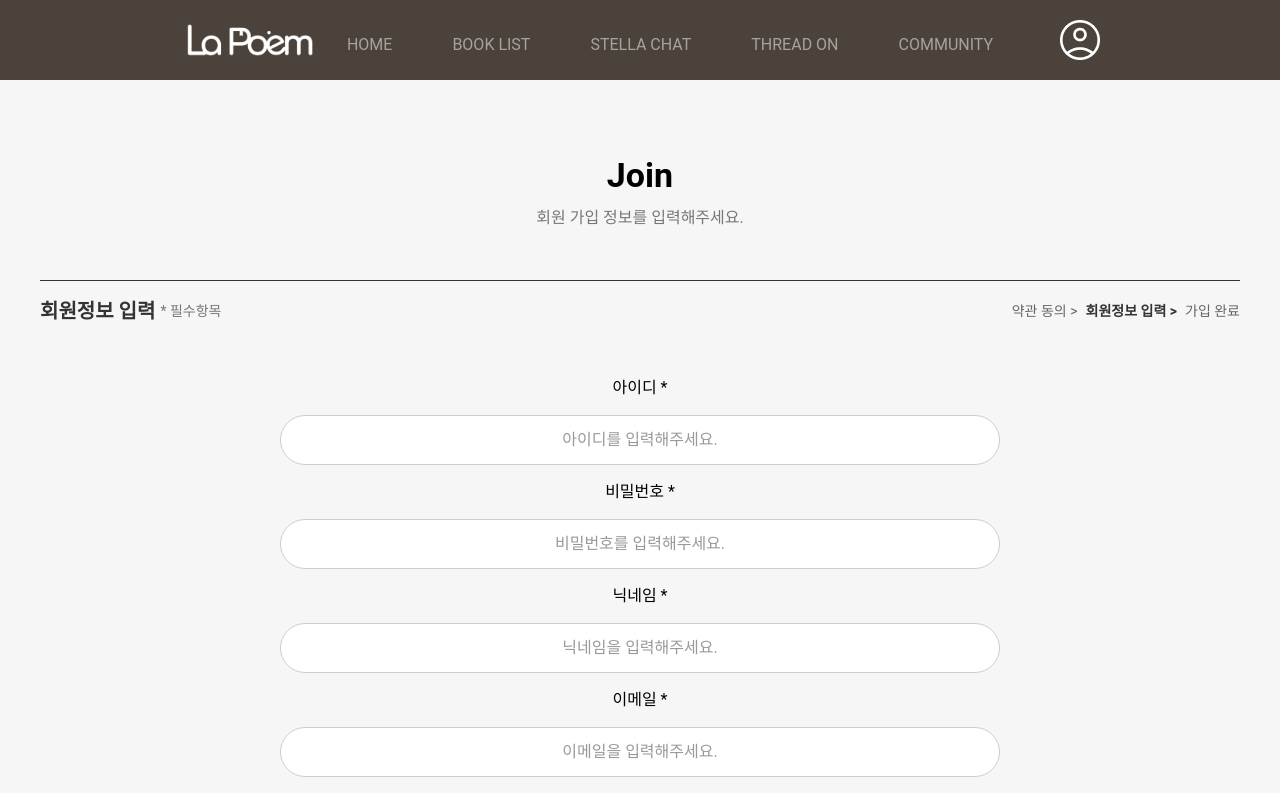
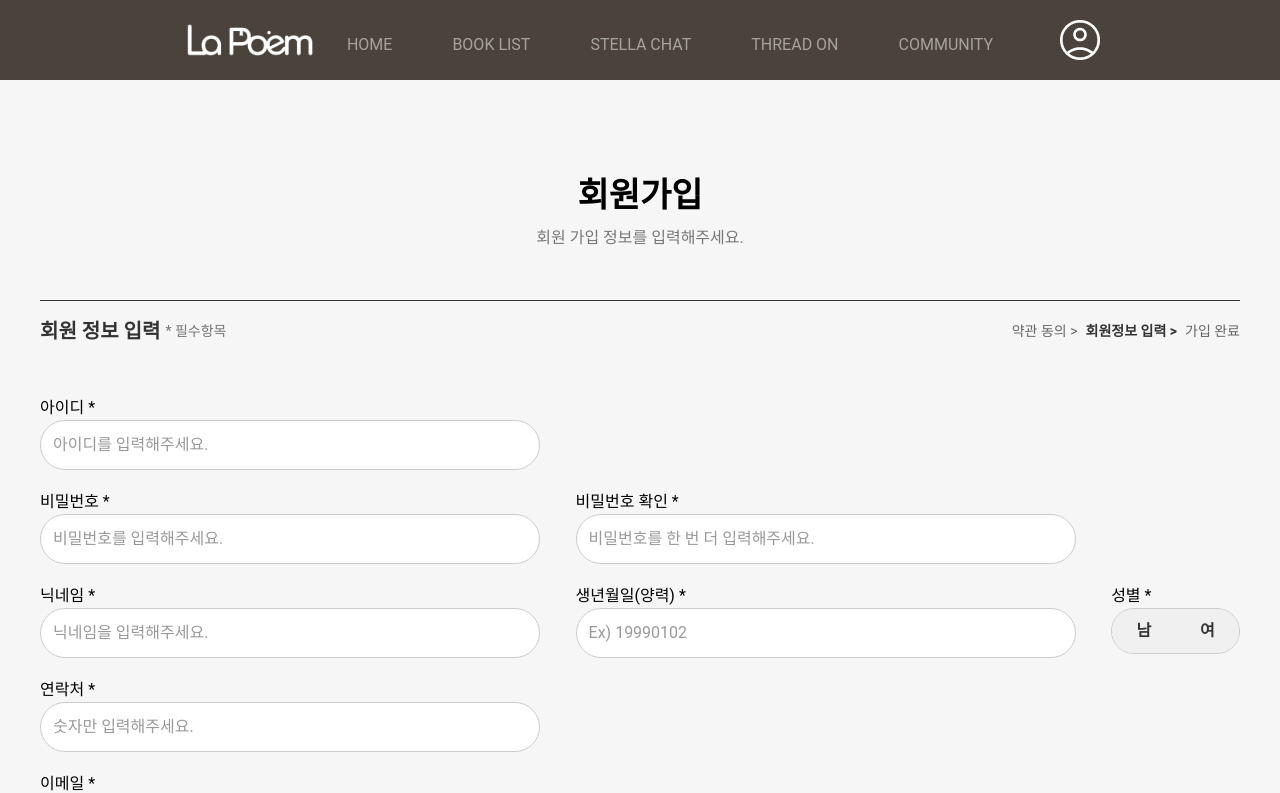
Before and after one commit to lollipopwyn/proj_lapoem_front, a React (Create React App) app: page /join in a window 1280 px wide. Shown: the top 793 px of the page. Built offline with nearby package versions, Linux system fonts and the light colour scheme.

Commit message:
241111_feat_Join_검증기능 수정 및 UI수정_구본세

```diff
--- a/src/components/Auth/Join.css
+++ b/src/components/Auth/Join.css
@@ -1,42 +1,49 @@
-/* join.css */
 .join_container {
   width: 100%;
   max-width: 1200px;
   margin: 0 auto;
   padding-top: 50px;
   text-align: center;
-  padding-top:150px
-}
-
-.join_title {
-  font-size: 2rem;
-  font-weight: bold;
-  color: #333;
-  margin-bottom: 10px;
-}
-
-.join_description {
-  font-size: 1rem;
-  color: #666;
-  margin-bottom: 30px;
+  margin-top: 120px;
 }
 
 .join_form {
   display: flex;
   flex-direction: column;
-  gap: 15px;
-  align-items: center;
+  gap: 20px;
+}
+
+.input_row {
+  display: flex;
+  justify-content: space-between;
+  gap: 20px;
+  align-items: flex-start;
+  /* 위쪽 정렬로 모든 항목이 일관되게 정렬됨 */
+}
+
+.input_group {
+  flex: 2;
+  display: flex;
+  flex-direction: column;
+  align-items: flex-start;
+  width: 100%;
+}
+
+.gender_group {
+  flex: 0.5;
 }
 
 .join_input {
-  width: 60%;
+  width: 100%;
+  max-width: 500px;
+  /* 입력 필드 크기 제한 */
   padding: 12px;
   font-size: 1rem;
   border: 1px solid #ccc;
   border-radius: 30px;
-  text-align: center;
+  text-align: left;
   outline: none;
-
+  box-sizing: border-box;
 }
 
 .join_input:focus {
@@ -47,8 +54,10 @@
   display: flex;
   gap: 0;
   border: 1px solid #ccc;
-  border-radius: 20px;
+  border-radius: 30px;
   overflow: hidden;
+  width: 100%;
+  max-width: 500px;
 }
 
 .gender_button {
@@ -61,19 +70,15 @@
   font-weight: bold;
   color: #333;
 }
+
 .gender_button.active {
   background-color: #333;
   color: #fff;
 }
-.gender_button:first-child {
-  border-radius: 20px 0 0 20px;
-}
 
-.gender_button:last-child {
-  border-radius: 0 20px 20px 0;
-}
 .join_button {
-  width: 60%;
+  width: 50%;
+  /* 버튼 크기 제한 */
   padding: 12px;
   font-size: 1rem;
   font-weight: bold;
@@ -82,6 +87,7 @@
   cursor: pointer;
   color: white;
   background-color: #4c4039;
+  margin: 0 auto;
   margin-top: 10px;
 }
 
--- a/src/components/Auth/Join.js
+++ b/src/components/Auth/Join.js
@@ -9,6 +9,7 @@ function Join() {
   const [form_data, set_form_data] = useState({
     member_id: '',
     member_password: '',
+    confirm_password: '',
     member_nickname: '',
     member_email: '',
     member_phone: '',
@@ -16,12 +17,7 @@ function Join() {
     member_birth_date: '',
   });
 
-  const [error, set_error] = useState(null);
-  const [phoneError, setPhoneError] = useState(null);
-  const [idError, setIdError] = useState(null);
-  const [birthDateError, setBirthDateError] = useState(null);
-  const [genderError, setGenderError] = useState(null);
-  const [requiredErrors, setRequiredErrors] = useState({});
+  const [errors, set_errors] = useState({});
 
   const navigate = useNavigate();
   const location = useLocation();
@@ -29,66 +25,87 @@ function Join() {
 
   const handle_change = (e) => {
     const { name, value } = e.target;
+    const updatedErrors = { ...errors };
 
-    if (name === 'member_phone') {
-      const isValidPhone = /^[0-9]*$/.test(value);
-      if (!isValidPhone) {
-        setPhoneError('숫자만 입력해 주세요.');
-        return;
-      } else {
-        setPhoneError(null);
-      }
+    // 아이디 검사
+    if (name === 'member_id') {
+      const isValidId = /^[a-z0-9]+$/.test(value); // 영어 소문자와 숫자만 허용
+      updatedErrors.member_id = isValidId ? null : '아이디는 영어 소문자와 숫자만 입력 가능합니다.';
     }
 
-    if (name === 'member_id') {
-      const isValidId = /^[a-z0-9]*$/.test(value);
-      if (!isValidId) {
-        setIdError('아이디는 영어 소문자와 숫자만 입력 가능합니다.');
-        return;
-      } else {
-        setIdError(null);
-      }
+    // 이메일 형식 검사
+    if (name === 'member_email') {
+      const isValidEmail = /^[a-zA-Z0-9._%+-]+@[a-zA-Z0-9.-]+\.[a-zA-Z]{2,}$/.test(value);
+      updatedErrors.member_email = isValidEmail ? null : '이메일 형식이 맞지 않습니다.';
     }
 
+    // 전화번호 검사
+    if (name === 'member_phone') {
+      const isValidPhone = /^[0-9]*$/.test(value) && value.length <= 11;
+      updatedErrors.member_phone = isValidPhone ? null : '전화번호 형식에 맞지 않습니다. 숫자만 입력해 주세요.';
+    }
+
+    // 비밀번호 검사
+    if (name === 'member_password') {
+      const isValidPassword = /^(?=.*[A-Z])(?=.*[!@#$%^&*])[A-Za-z\d!@#$%^&*]{8,}$/.test(value);
+      updatedErrors.member_password = isValidPassword
+        ? null
+        : '비밀번호는 대문자 1개, 특수문자 1개를 포함하고 8자리 이상이어야 합니다.';
+    }
+
+    // 비밀번호 확인 검사
+    if (name === 'confirm_password') {
+      updatedErrors.confirm_password = value === form_data.member_password ? null : '비밀번호가 일치하지 않습니다.';
+    }
+
+    // 닉네임 검사
+    if (name === 'member_nickname') {
+      updatedErrors.member_nickname = value ? null : '닉네임을 입력해주세요.';
+    }
+
+    // 생년월일 검사 (8자리 숫자)
     if (name === 'member_birth_date') {
-      const isValidDate = /^[0-9]{0,8}$/.test(value); // 최대 8자리 숫자만 허용
-      set_form_data({ ...form_data, [name]: value });
-      if (!isValidDate || value.length !== 8) {
-        setBirthDateError('8자리로 입력해 주세요.');
-      } else {
-        setBirthDateError(null);
+      const isValidDate = /^[0-9]{8}$/.test(value);
+      updatedErrors.member_birth_date = isValidDate ? null : '생년월일을 올바르게 입력해 주세요.';
     }
-      return;
+
+    // 성별 검사
+    if (name === 'member_gender') {
+      updatedErrors.member_gender = value ? null : '성별을 선택해 주세요.';
     }
 
     set_form_data({ ...form_data, [name]: value });
-    setRequiredErrors({ ...requiredErrors, [name]: false });
+    set_errors(updatedErrors);
   };
 
   const handleGenderSelect = (gender) => {
     set_form_data({ ...form_data, member_gender: gender });
-    setGenderError(null);
-    setRequiredErrors({ ...requiredErrors, member_gender: false });
+    set_errors({ ...errors, member_gender: null });
   };
 
   const handle_submit = async (e) => {
     e.preventDefault();
 
     // 필수 필드가 비어있는지 확인
-    const errors = {};
-    if (!form_data.member_id) errors.member_id = '아이디를 입력해주세요.';
-    if (!form_data.member_password) errors.member_password = '비밀번호를 입력해주세요.';
-    if (!form_data.member_nickname) errors.member_nickname = '닉네임을 입력해주세요.';
-    if (!form_data.member_email) errors.member_email = '이메일을 입력해주세요.';
-    if (!form_data.member_gender) errors.member_gender = '성별을 선택해 주세요.';
+    const validationErrors = {};
+    if (!form_data.member_id) validationErrors.member_id = '아이디를 입력해주세요.';
+    if (!form_data.member_password) validationErrors.member_password = '비밀번호를 입력해주세요.';
+    if (!form_data.confirm_password) validationErrors.confirm_password = '비밀번호 확인을 입력해주세요.';
+    if (!form_data.member_nickname) validationErrors.member_nickname = '닉네임을 입력해주세요.';
+    if (!form_data.member_email) validationErrors.member_email = '이메일을 입력해주세요.';
+    if (!form_data.member_gender) validationErrors.member_gender = '성별을 선택해 주세요.';
     if (!form_data.member_birth_date || form_data.member_birth_date.length !== 8) {
-      errors.member_birth_date = '생년월일을 올바르게 입력해 주세요.';
+      validationErrors.member_birth_date = '생년월일을 올바르게 입력해 주세요.';
+    }
+    if (form_data.member_password !== form_data.confirm_password) {
+      validationErrors.confirm_password = '비밀번호가 일치하지 않습니다.';
     }
 
-    setRequiredErrors(errors);
+    set_errors(validationErrors);
 
-    if (Object.keys(errors).length > 0) {
-      return; // 필수 필드가 비어 있으면 제출 중지
+    // 에러가 있으면 제출 중지
+    if (Object.keys(validationErrors).length > 0) {
+      return;
     }
 
     try {
@@ -106,13 +123,13 @@ function Join() {
       }
 
       alert(response.data.message);
-      set_error(null);
+      set_errors({});
       navigate('/login');
     } catch (error) {
       if (error.response && error.response.data) {
-        set_error(error.response.data.message);
+        set_errors({ submit: error.response.data.message });
       } else {
-        set_error('회원가입 중 네트워크 오류가 발생했습니다.');
+        set_errors({ submit: '회원가입 중 네트워크 오류가 발생했습니다.' });
       }
     }
   };
@@ -120,69 +137,81 @@ function Join() {
   return (
     <div className="join_container">
       <PageHeader
-        title="Join"
+        title="회원가입"
         description="회원 가입 정보를 입력해주세요."
-        step_title="회원정보 입력"
+        error_message={errors.submit}
+        step_title="회원 정보 입력"
         steps={['약관 동의', '회원정보 입력', '가입 완료']}
         is_required={true}
-        active_step={1}
+        active_step={1} // 현재 페이지에 해당하는 단계 인덱스
       />
       <form onSubmit={handle_submit} className="join_form">
+        <div className="input_group">
           <p>아이디 *</p>
           <input
             type="text"
             name="member_id"
             placeholder="아이디를 입력해주세요."
             onChange={handle_change}
-          required
             className="join_input"
           />
-        {idError && <p className="error_message">{idError}</p>}
-        {requiredErrors.member_id && <p className="error_message">{requiredErrors.member_id}</p>}
+          {errors.member_id && <p className="error_message">{errors.member_id}</p>}
+        </div>
 
+        <div className="input_row">
+          <div className="input_group">
             <p>비밀번호 *</p>
             <input
               type="password"
               name="member_password"
               placeholder="비밀번호를 입력해주세요."
               onChange={handle_change}
-          required
               className="join_input"
             />
-        {requiredErrors.member_password && <p className="error_message">{requiredErrors.member_password}</p>}
+            {errors.member_password && <p className="error_message">{errors.member_password}</p>}
+          </div>
 
+          <div className="input_group">
+            <p>비밀번호 확인 *</p>
+            <input
+              type="password"
+              name="confirm_password"
+              placeholder="비밀번호를 한 번 더 입력해주세요."
+              onChange={handle_change}
+              className="join_input"
+            />
+            {errors.confirm_password && <p className="error_message">{errors.confirm_password}</p>}
+          </div>
+          <div className="input_group gender_group"></div>
+        </div>
+
+        <div className="input_row">
+          <div className="input_group">
             <p>닉네임 *</p>
             <input
               type="text"
               name="member_nickname"
               placeholder="닉네임을 입력해주세요."
               onChange={handle_change}
-          required
               className="join_input"
             />
-        {requiredErrors.member_nickname && <p className="error_message">{requiredErrors.member_nickname}</p>}
+            {errors.member_nickname && <p className="error_message">{errors.member_nickname}</p>}
+          </div>
 
-        <p>이메일 *</p>
-        <input
-          type="email"
-          name="member_email"
-          placeholder="이메일을 입력해주세요."
-          onChange={handle_change}
-          required
-          className="join_input"
-        />
-        {requiredErrors.member_email && <p className="error_message">{requiredErrors.member_email}</p>}
-
-        <p>전화번호</p>
+          <div className="input_group">
+            <p>생년월일(양력) *</p>
             <input
               type="text"
-          name="member_phone"
-          placeholder="숫자만 입력해주세요."
+              name="member_birth_date"
+              placeholder="Ex) 19990102"
               onChange={handle_change}
               className="join_input"
+              maxLength={8}
             />
-        {phoneError && <p className="error_message">{phoneError}</p>}
+            {errors.member_birth_date && <p className="error_message">{errors.member_birth_date}</p>}
+          </div>
 
+          <div className="input_group gender_group">
             <p>성별 *</p>
             <div className="gender_select_group">
               <button
@@ -200,28 +229,40 @@ function Join() {
                 여
               </button>
             </div>
-        {genderError && <p className="error_message">{genderError}</p>}
-        {requiredErrors.member_gender && <p className="error_message">{requiredErrors.member_gender}</p>}
+            {errors.member_gender && <p className="error_message">{errors.member_gender}</p>}
+          </div>
+        </div>
 
-        <p>생년월일 *</p>
+        <div className="input_group">
+          <p>연락처 *</p>
           <input
             type="text"
-          name="member_birth_date"
-          placeholder="Ex) 19990102"
+            name="member_phone"
+            placeholder="숫자만 입력해주세요."
             onChange={handle_change}
-          value={form_data.member_birth_date}
             className="join_input"
-          required
-          maxLength={8}
+            maxLength={11} // 전화번호는 11자리까지 입력 가능
           />
-        {birthDateError && <p className="error_message">{birthDateError}</p>}
-        {requiredErrors.member_birth_date && <p className="error_message">{requiredErrors.member_birth_date}</p>}
+          {errors.member_phone && <p className="error_message">{errors.member_phone}</p>}
+        </div>
+
+        <div className="input_group">
+          <p>이메일 *</p>
+          <input
+            type="email"
+            name="member_email"
+            placeholder="이메일을 입력해주세요."
+            onChange={handle_change}
+            className="join_input"
+          />
+          {errors.member_email && <p className="error_message">{errors.member_email}</p>}
+        </div>
 
         <button type="submit" className="join_button">
           회원가입
         </button>
       </form>
-      {error && <p className="error_message">{error}</p>}
+      {errors.submit && <p className="error_message">{errors.submit}</p>}
     </div>
   );
 }
--- a/src/components/Auth/PageHeader.js
+++ b/src/components/Auth/PageHeader.js
@@ -1,11 +1,12 @@
 import React from 'react';
 import './PageHeader.css';
 
-function PageHeader({ title, description, step_title, steps = [], active_step, is_required }) {
+function PageHeader({ title, description, step_title, steps = [], active_step, is_required, error_message }) {
   return (
     <div className="page_header">
       <h2 className="page_title">{title}</h2>
       {description && <p className="page_description">{description}</p>}
+      {error_message && <p className="error_message">{error_message}</p>}
       <hr className="page_divider" />
       <div className="page_navigation">
         <div className="left_side">
```
Lines whose indentation alone changed are shown as unchanged.
